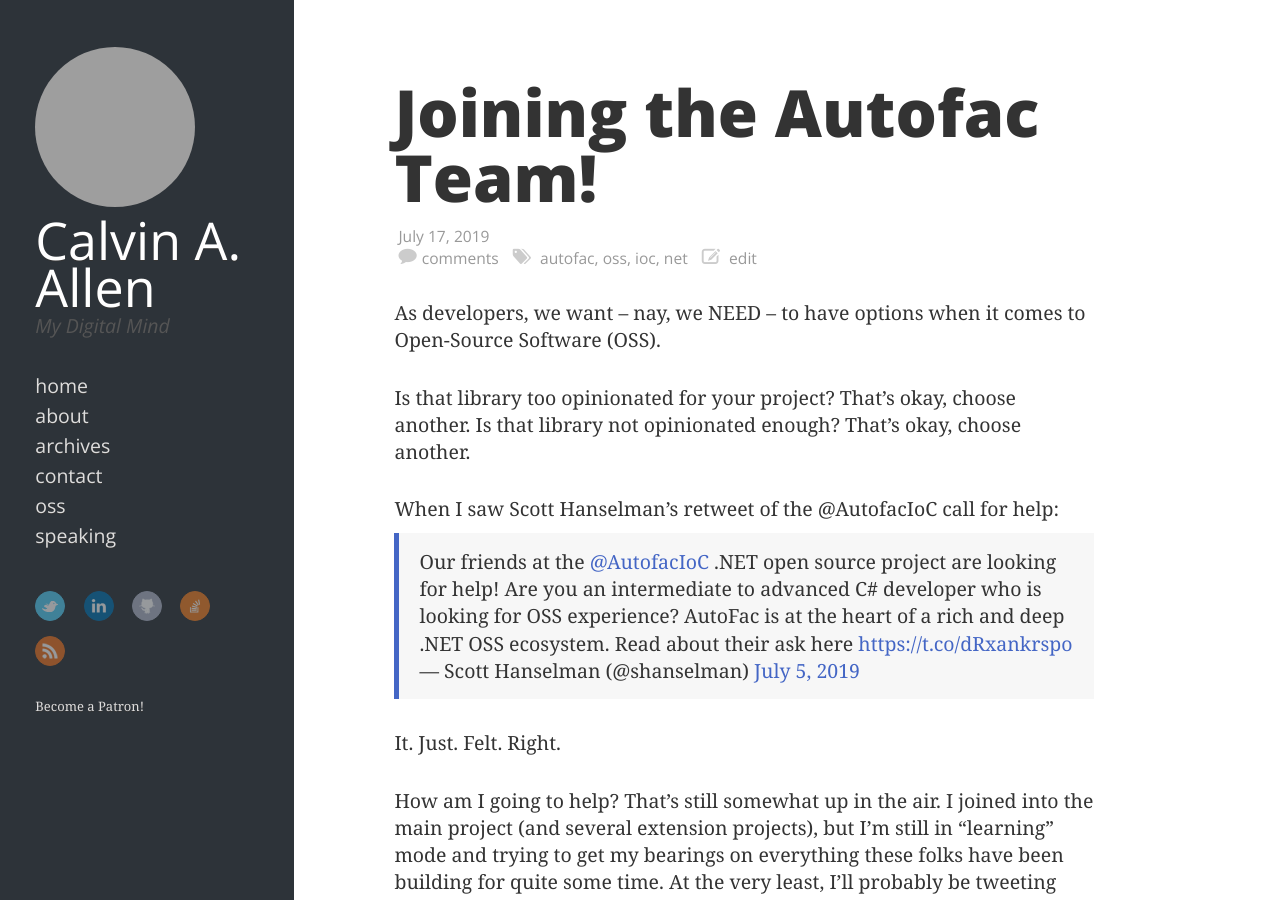
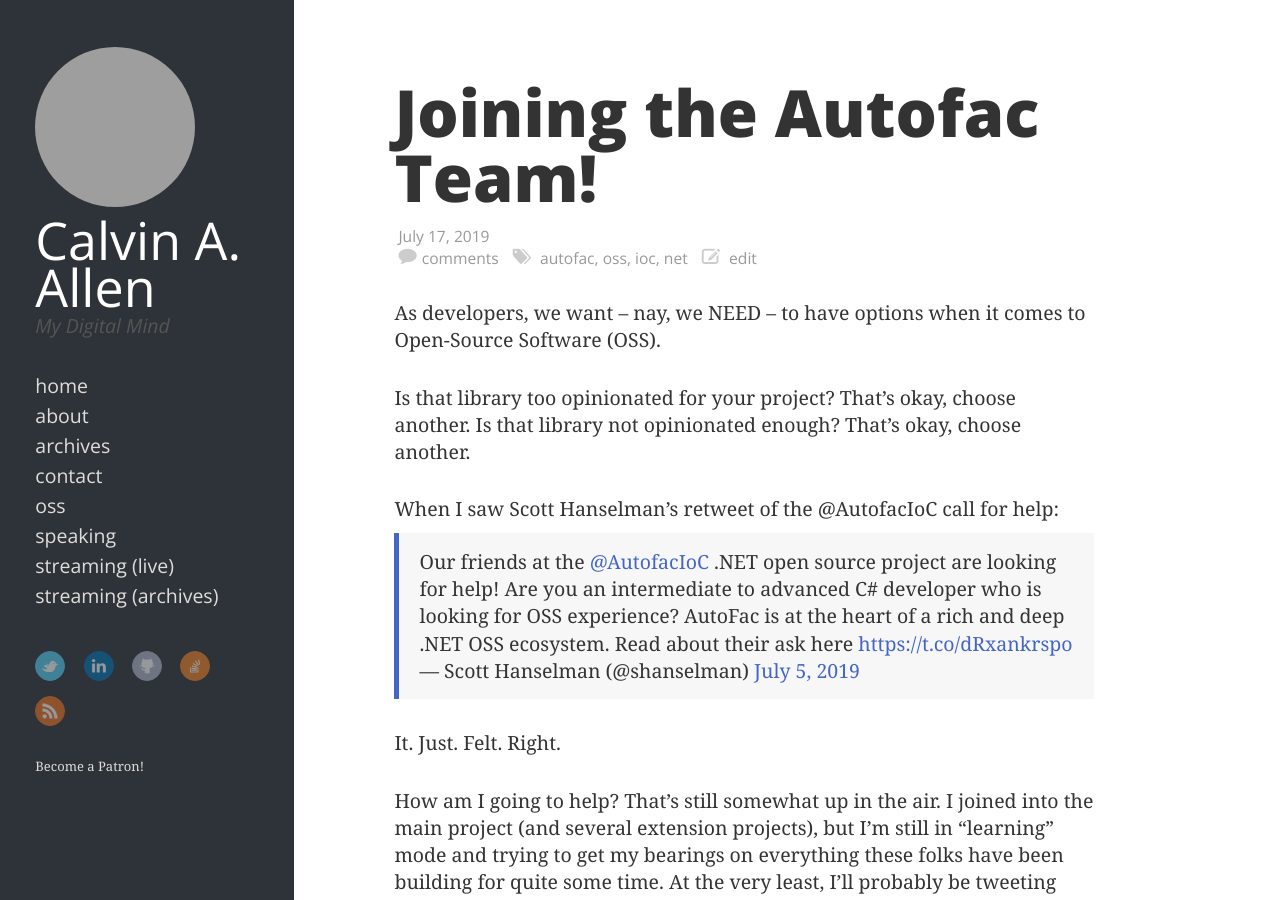
Before and after one commit to datpth19/calvinallen.net, a Jekyll site: the page built from index.html, in a window 1280 px wide and 900 px high. Built offline with Jekyll 4.4.1, drawn with Linux system fonts in a browser that asks for light colours; the list of posts is cut into pages by our own code; comment, search, counter and statistics services are not loaded; grey boxes are pictures that could not be loaded.

Commit message:
Adding streaming links to navigation

```diff
--- a/_includes/navigation.html
+++ b/_includes/navigation.html
@@ -5,4 +5,6 @@
   <li><a href="/contact">contact</a></li>
   <li><a href="/oss">oss</a></li>
   <li><a href="/speaking">speaking</a></li>
+  <li><a href="https://luv2.dev/live">streaming (live)</a></li>
+  <li><a href="https://luv2.dev/archive">streaming (archives)</a></li>
 </ul>
```
